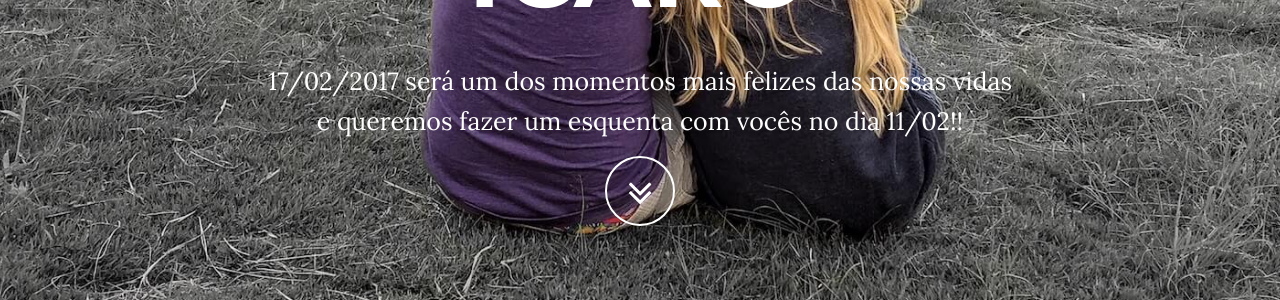
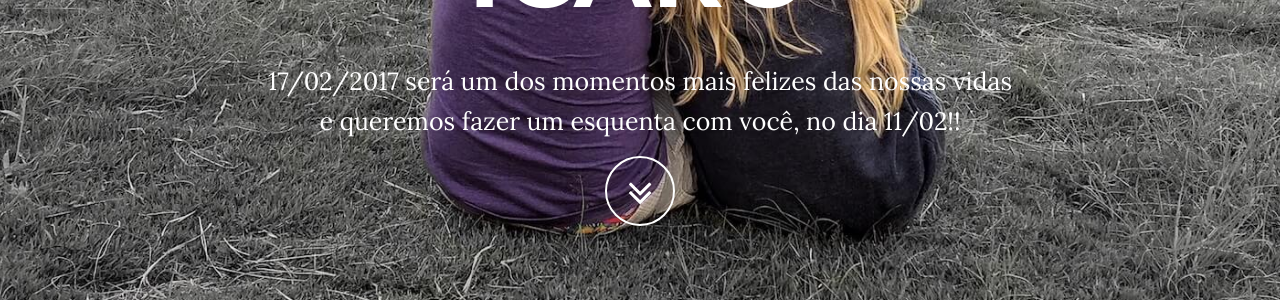
Before and after one commit to icaro02/wedding_website, a Jekyll site: the page built from index.html, in a window 1280 px wide and 900 px high, scrolled down 332 px. Shown: the part 195-495 px from the top of the window. Built offline with Jekyll 4.4.1, drawn with Linux system fonts in a browser that asks for light colours.

Commit message:
nova pagina inicial

```diff
--- a/_config.yml
+++ b/_config.yml
@@ -2,7 +2,7 @@
 title: Chá dos Noivos - Fernanda e Icaro
 email: ic.nanda@icloud.com
 url: icaroefernanda.party
-description: "17/02/2017 será um dos momentos mais felizes das nossas vidas e queremos fazer um esquenta com vocês no dia 11/02!!"
+description: "17/02/2017 será um dos momentos mais felizes das nossas vidas e queremos fazer um esquenta com você, no dia 11/02!!"
 
 # Color settings (hex-codes without the leading hash-tag)
 color:
```
